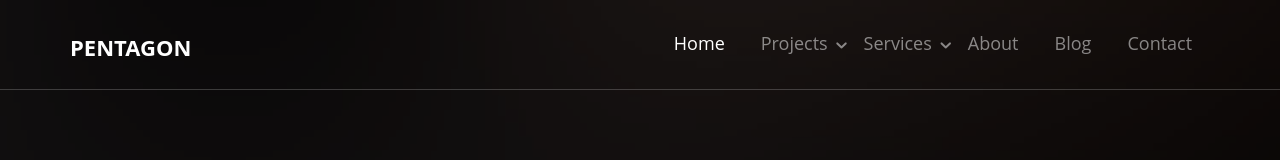
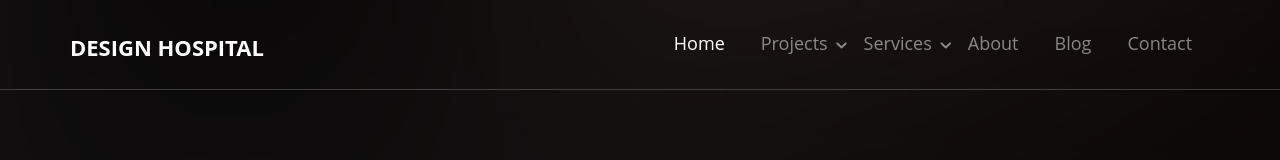
Before and after one commit to designhospital/designhospital.github.io, a plain HTML site: page index.html in a window 1280 px wide. Shown: the top 160 px of the page. Drawn offline with Linux system fonts and the light colour scheme; files whose address does not match are found by name.

Commit message:
Update index.html

```diff
--- a/index.html
+++ b/index.html
@@ -71,7 +71,7 @@
 				<div class="container">
 					<div class="nav-header">
 						<a href="#" class="js-fh5co-nav-toggle fh5co-nav-toggle"><i></i></a>
-						<h1 id="fh5co-logo"><a href="index.html">Pentagon</a></h1>
+						<h1 id="fh5co-logo"><a href="index.html">Design Hospital </a></h1>
 						<!-- START #fh5co-menu-wrap -->
 						<nav id="fh5co-menu-wrap" role="navigation">
 							<ul class="sf-menu" id="fh5co-primary-menu">
```
